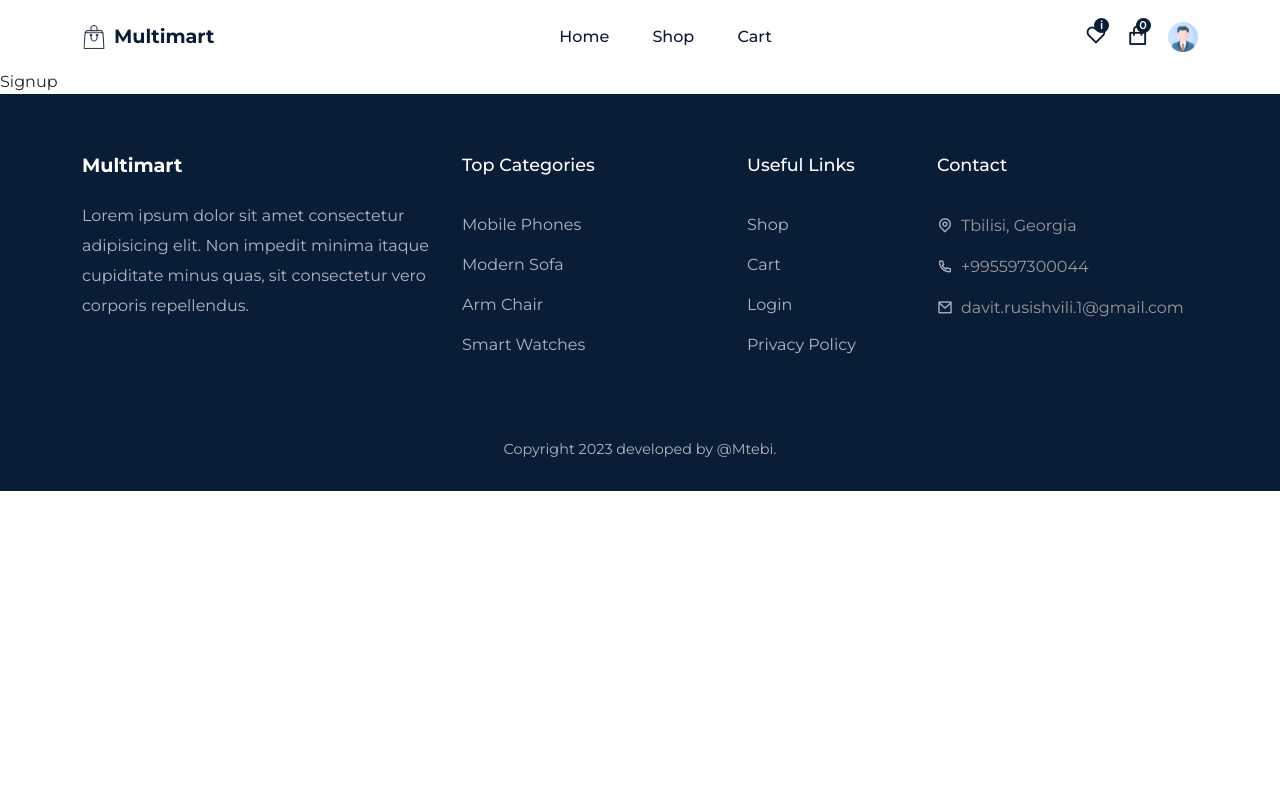
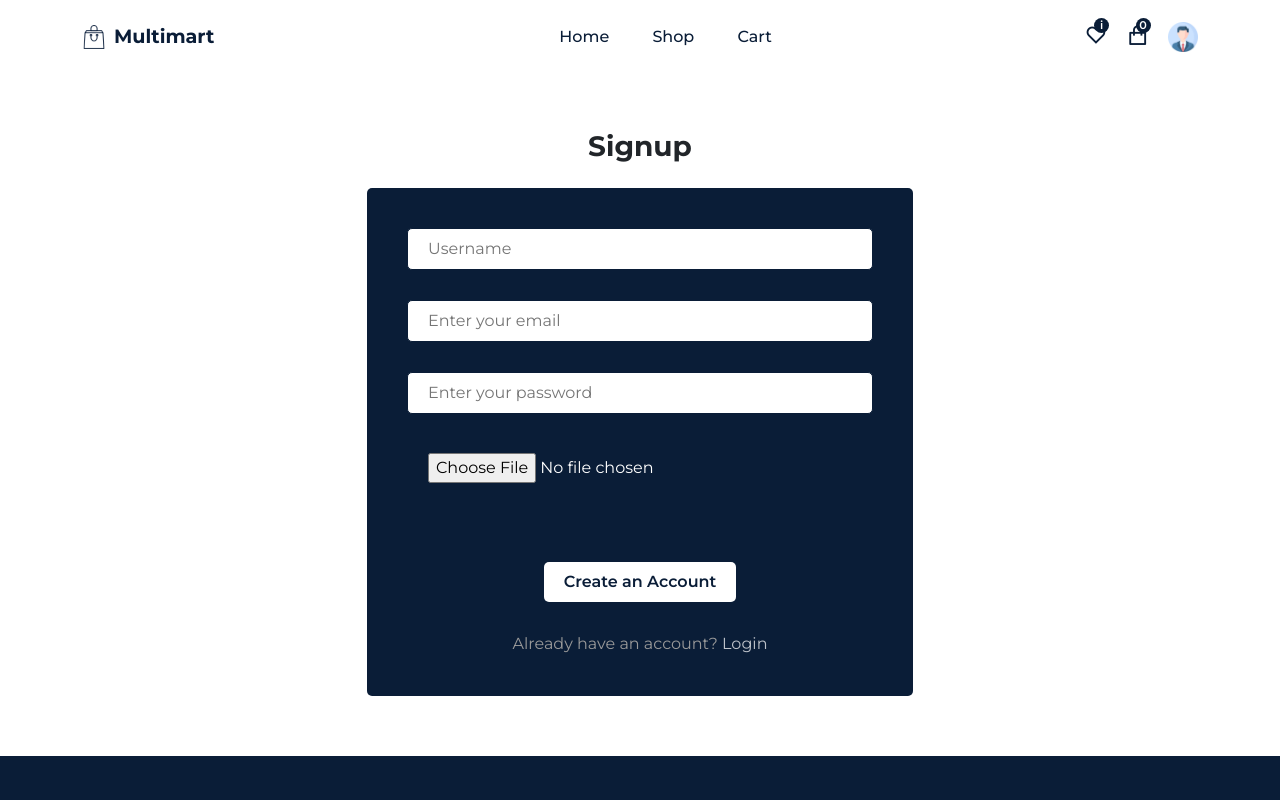
Before and after one commit to dato94/ecommerce, a React (Create React App) app: page /signup in a window 1280 px wide. Shown: the top 800 px of the page. Built offline with nearby package versions, Linux system fonts and the light colour scheme.

Commit message:
create signup and choose file

```diff
--- a/src/components/UI/Clock.jsx
+++ b/src/components/UI/Clock.jsx
@@ -14,7 +14,7 @@
 
     const countDown = () => {
 
-        const destination = new Date('Jun 10, 2023').getTime()
+        const destination = new Date('Jun 10, 2024').getTime()
 
         interval = setInterval(() => {
 
--- a/src/pages/Signup.jsx
+++ b/src/pages/Signup.jsx
@@ -1,8 +1,66 @@
-import React from "react";
+import React, {useState} from "react";
+import Helmet from "../components/Helmet/Helmet";
+import { Container, Row, Col, Form, FormGroup } from "react-bootstrap";
+import { Link } from "react-router-dom";
+
+import "../styles/login.css";
 
 const Signup = () => {
+
+    const [username, setUsername] = useState('')
+    const [email, setEmail] = useState('')
+    const [password, setPassword] = useState('')
+    const [file, setFile] = useState(null)
+
     return (
-        <div>Signup</div>
+        <Helmet title="Signup">
+            <section>
+                <Container>
+                    <Row>
+                        <Col lg="6" className="m-auto text-center">
+                            <h3 className="fw-bold mb-4">Signup</h3>
+
+                            <Form className="auth__form">
+                            <FormGroup className="form__group">
+                                    <input
+                                        type="text"
+                                        placeholder="Username"
+                                        value={username}
+                                        onChange={e => setUsername(e.target.value)}
+                                    />
+                                </FormGroup>
+                                <FormGroup className="form__group">
+                                    <input
+                                        type="email"
+                                        placeholder="Enter your email"
+                                        value={email}
+                                        onChange={e => setEmail(e.target.value)}
+                                    />
+                                </FormGroup>
+                                <FormGroup className="form__group">
+                                    <input
+                                        type="password"
+                                        placeholder="Enter your password"
+                                        value={password}
+                                        onChange={e => setPassword(e.target.value)}
+                                    />
+                                </FormGroup>
+
+                                <FormGroup className="form__group">
+                                    <input
+                                        type="file"
+                                        onChange={e => setFile(e.target.files[0])}
+                                    />
+                                </FormGroup>
+
+                                <button type="submit" className="buy__btn auth__btn">Create an Account</button>
+                                <p>Already have an account? <Link to="/login">Login</Link></p>
+                            </Form>
+                        </Col>
+                    </Row>
+                </Container>
+            </section>
+        </Helmet>
     )
 }
 
--- a/src/styles/login.css
+++ b/src/styles/login.css
@@ -19,3 +19,8 @@
 .auth__form p a {
     color: rgba(255, 255, 255, 0.735);
 }
+
+.auth__form input[type="file"] {
+    color: #fff;
+    cursor: pointer;
+}
```
